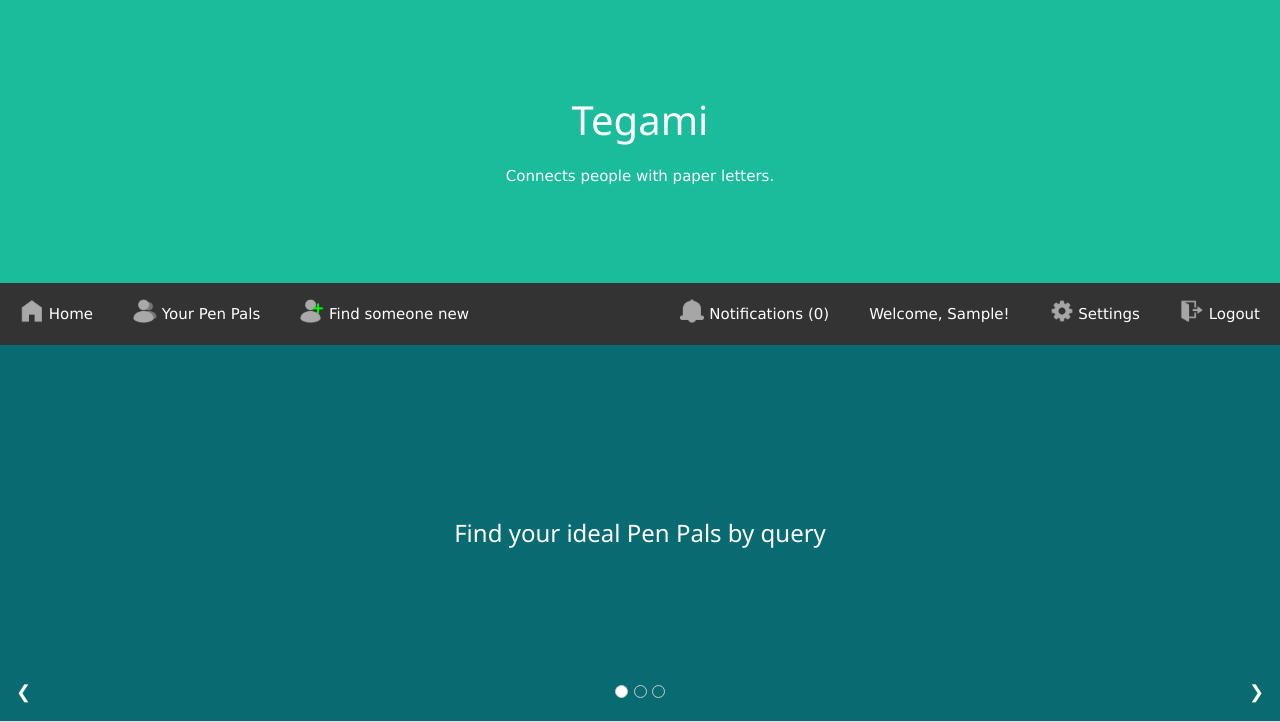
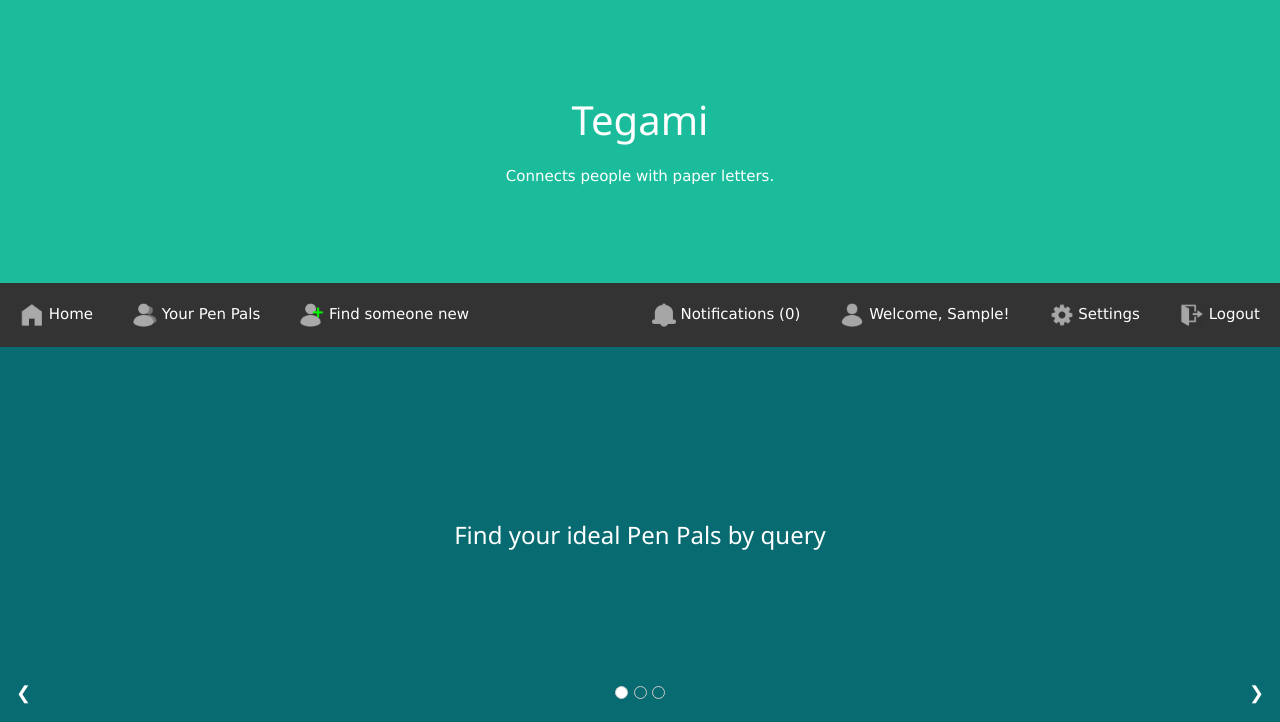
Before and after one commit to megarazor/Tegami, a Django app: page / in a window 1280 px wide. Shown: the top 722 px of the page. Run offline with Django 3.2, Linux system fonts and the light colour scheme; the visitor is signed in with stand-in values (Sample User, id 1).

Commit message:
Fix navbar

```diff
--- a/static/css/styles.css
+++ b/static/css/styles.css
@@ -60,7 +60,7 @@ body {
   height: 24px;
   width: 24px;
   object-fit:cover;
-  margin: -7px 0px 0px 0px;
+  margin: 0px 0px 0px 0px;
   padding: 0px 0px 0px 0px;
 }
 
--- a/templates/common/template.html
+++ b/templates/common/template.html
@@ -30,7 +30,7 @@
   {% if user.is_authenticated %}
     <a href="{% url 'logout' %}" class="right"><img src="{% static 'images/Logout.png' %}" class="navbar-img" alt=""><span class="navbar-label"> Logout</span></a>
     <a href="{% url 'settings' %}" class="right"><img src="{% static 'images/Settings.png' %}" class="navbar-img" alt=""><span class="navbar-label"> Settings</span></a>
-    <a href="{% url 'profile' %}" class="right">Welcome, {{ user.first_name }}!</a>
+    <a href="{% url 'profile' %}" class="right"><img src="{% static 'images/ProfileIcon.png' %}" class="navbar-img" alt=""><span class="navbar-label"> Welcome, {{ user.first_name }}!</span></a>
     {% if user.profile.count_unread_notis > 0 %}
       <a href="{% url 'notifications' %}" class="right"><img src="{% static 'images/Bell_ringing.png' %}" class="navbar-img" alt=""><span class="navbar-label"> Notifications ({{ user.profile.count_unread_notis }})</span></a>
     {% else %}
```
Also changed, not shown: static/images/ProfileIcon.png (added).
